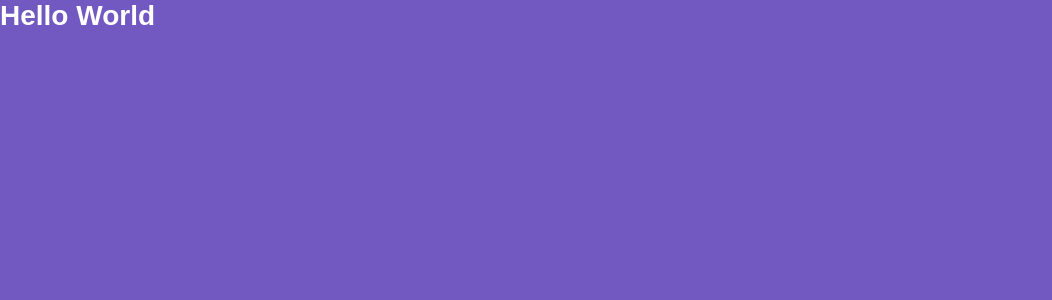
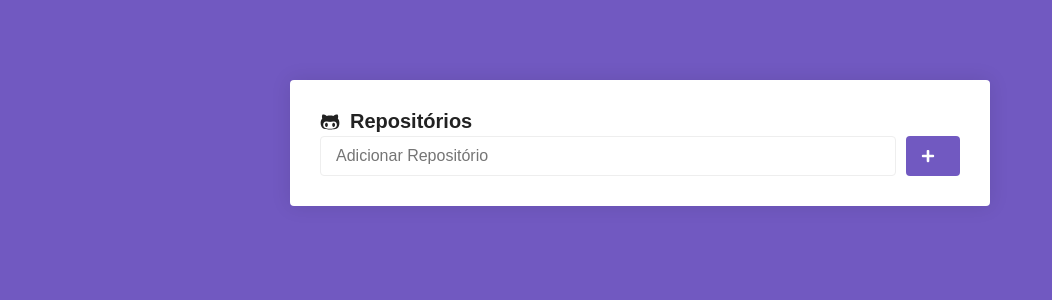
Before and after one commit to ricardominze/primeiro-projeto-react, a React (Create React App) app: page / in a window 1280 px wide. Shown: the top 300 px of the page, without its empty margins (0-1052 px from the left). Built offline with nearby package versions, Linux system fonts and the light colour scheme.

Commit message:
Estilizando página Main

```diff
--- a/package.json
+++ b/package.json
@@ -8,6 +8,7 @@
     "@testing-library/user-event": "^7.1.2",
     "react": "^16.13.0",
     "react-dom": "^16.13.0",
+    "react-icons": "^3.9.0",
     "react-router-dom": "^5.1.2",
     "react-scripts": "3.4.0",
     "styled-components": "^5.0.1"
--- a/src/pages/Main/index.js
+++ b/src/pages/Main/index.js
@@ -1,7 +1,23 @@
 import React from 'react';
 
-import { Title } from './styles';
+import { FaGithubAlt, FaPlus } from 'react-icons/fa';
+
+import { Container, Form, SubmitButton } from './styles';
 
 export default function Main() {
-  return <Title>Hello World</Title>;
+  return (
+    <Container>
+      <h1>
+        <FaGithubAlt />
+        Repositórios
+      </h1>
+
+      <Form onSubmit={() => {}}>
+        <input type="text" placeholder="Adicionar Repositório" />
+        <SubmitButton disabled>
+          <FaPlus color="#fff" size={14} />
+        </SubmitButton>
+      </Form>
+    </Container>
+  );
 }
--- a/src/pages/Main/styles.js
+++ b/src/pages/Main/styles.js
@@ -1,5 +1,49 @@
 import styled from 'styled-components';
 
-export const Title = styled.h1`
-  color: #fff;
+export const Container = styled.div`
+  max-width: 700px;
+  background: #fff;
+  border-radius: 4px;
+  box-shadow: 0 0 20px rgba(0, 0, 0, 0.1);
+  padding: 30px;
+  margin: 80px auto;
+
+  h1 {
+    font-size: 20px;
+    display: flex;
+    flex-direction: row;
+    align-items: center;
+  }
+
+  svg {
+    margin-right: 10px;
+  }
 `;
+
+export const Form = styled.form`
+  margin-top: 3px;
+  display: flex;
+  flex-direction: row;
+
+  input {
+    flex: 1;
+    border: 1px solid #eee;
+    padding: 10px 15px;
+    border-radius: 4px;
+    font-size: 16px;
+  }
+`;
+
+export const SubmitButton = styled.button.attrs({
+  type: 'submit',
+})`
+  background: #7159c1;
+  border: 0;
+  padding: 0 15px;
+  margin-left: 10px;
+  border-radius: 4px;
+
+  display: flex;
+  justify-content: center;
+  align-items: center;
+`;
```
Also changed, not shown: 1 other file (tests, documents, lock files or other folders).
